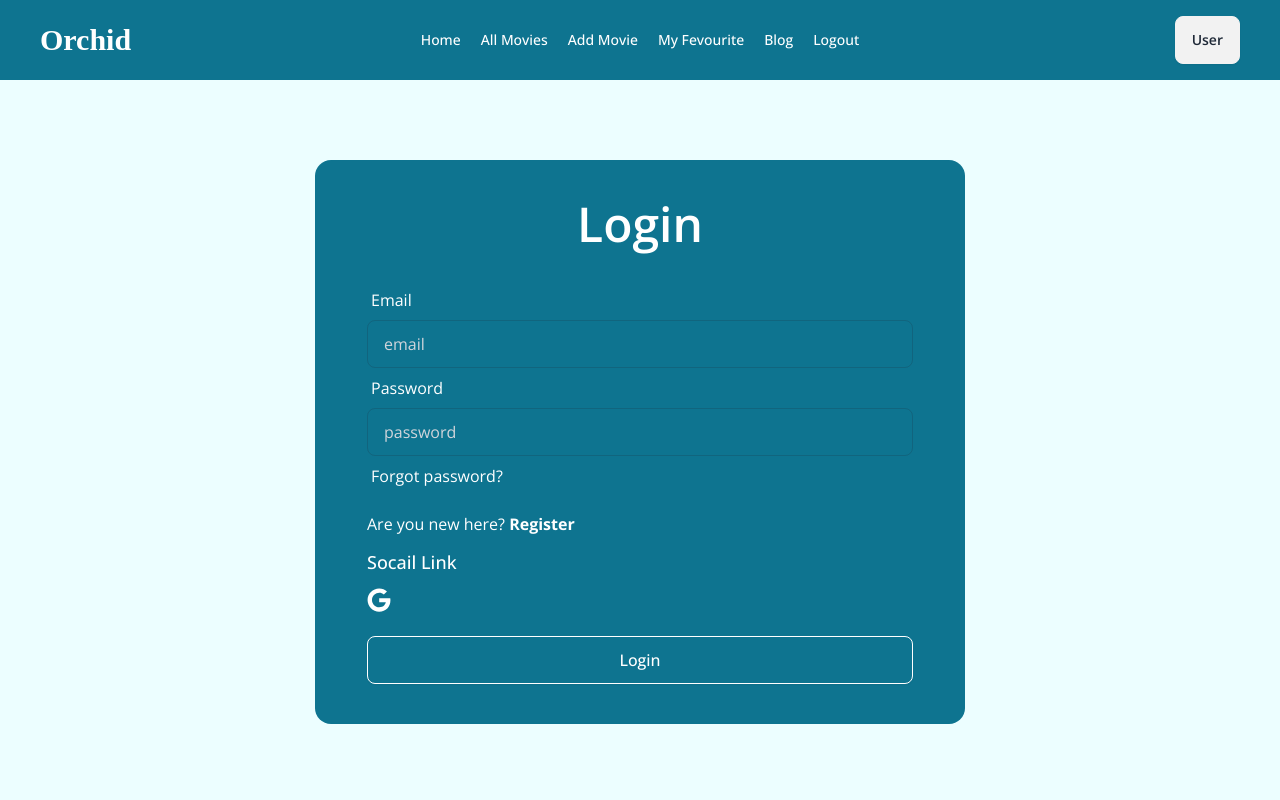
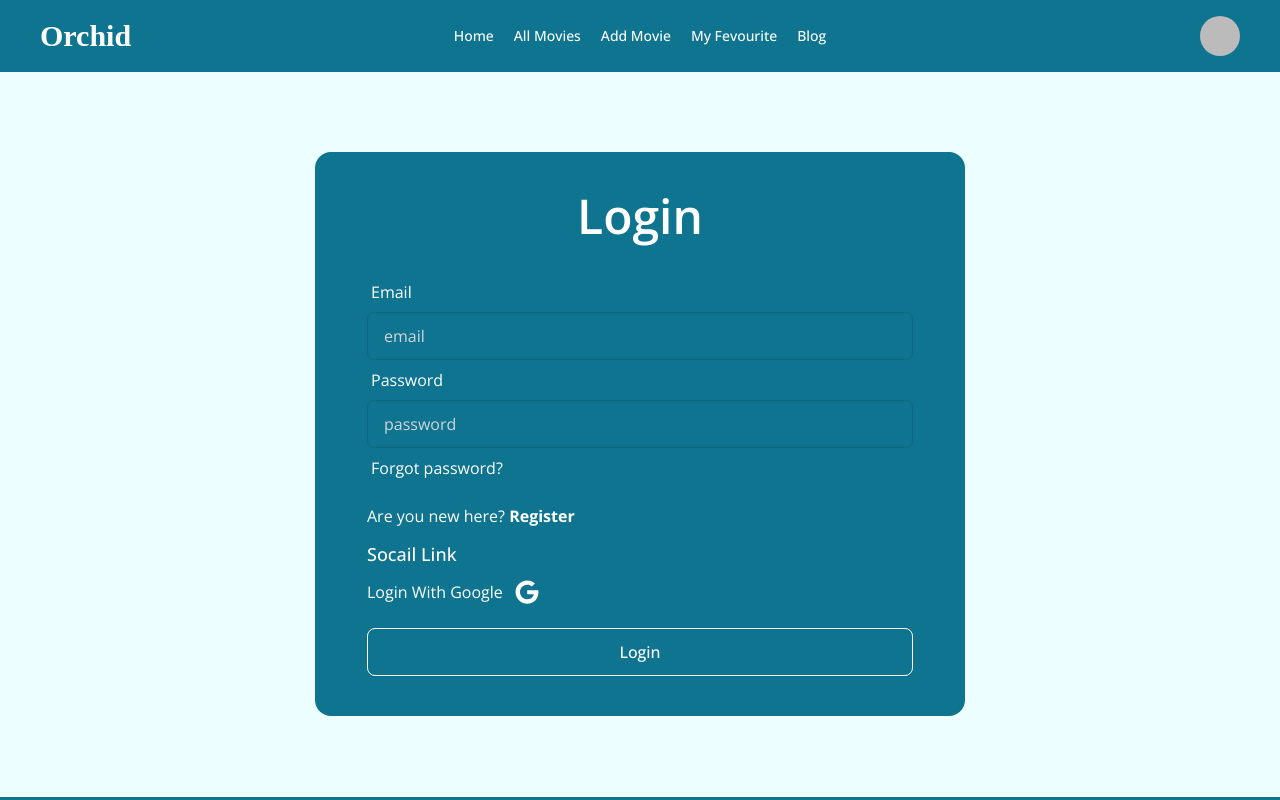
Before and after one commit to sanjitgh/orchid-frontend, a React (Vite) app: page /login in a window 1280 px wide. Shown: the top 800 px of the page. Built offline with nearby package versions, Linux system fonts and the light colour scheme; no server answers; sample sign-in values are in the browser's storage; a web font is replaced by a local one.

Commit message:
host user data load in db

```diff
--- a/src/Pages/AddMovie.jsx
+++ b/src/Pages/AddMovie.jsx
@@ -1,8 +1,11 @@
-import { useState } from "react";
+import { useContext, useState } from "react";
 import toast from "react-hot-toast";
 import Swal from "sweetalert2";
+import { AuthContext } from "../provaider/AuthProvaider";
 
 const AddMovie = () => {
+  const user = useContext(AuthContext)
+  console.log(user.user.email);
   const handelAddMovie = (e) => {
     e.preventDefault();
     const form = e.target;
--- a/src/Pages/Login.jsx
+++ b/src/Pages/Login.jsx
@@ -26,7 +26,12 @@ const Login = () => {
 
   const handelLoginWithGoogle = () => {
     handelGoogleLogin().then((res) => {
-      navigate(location.state);
+      if(location.state){
+        navigate(location.state);
+      }
+      else{
+        navigate("/")
+      }
     });
   };
 
@@ -80,8 +85,8 @@ const Login = () => {
             </div>
             <div className="my-3">
               <h3 className="text-lg font-medium mb-3">Socail Link</h3>
-              <Link onClick={handelLoginWithGoogle} className="text-2xl">
-                <FaGoogle />
+              <Link onClick={handelLoginWithGoogle} className="text-base flex items-center gap-3">
+                Login With Google <FaGoogle  className="text-2xl"/>
               </Link>
             </div>
             <div className="form-control mt-6">
--- a/src/Pages/Register.jsx
+++ b/src/Pages/Register.jsx
@@ -28,8 +28,26 @@ const Register = () => {
       return toast.error("You need at least one number letter.");
     }
 
+    const newUser = {
+      name, image, email
+    }
+
     createUser(email, password)
       .then((res) => {
+
+        // save user info to the database
+        fetch("http://localhost:5000/users",{
+          method: "POST",
+          headers:{
+            'content-type': "application/json",
+          },
+          body:JSON.stringify(newUser)
+        })
+        .then(res => res.json())
+        .then(data => {
+          console.log(data);
+        })
+
         manageProfile(name, image);
         navigate("/");
       })
--- a/src/components/Banner.jsx
+++ b/src/components/Banner.jsx
@@ -14,7 +14,7 @@ const Banner = () => {
     <>
       <Swiper navigation={true} modules={[Navigation]} className="mySwiper">
         <SwiperSlide>
-          <div className="bg-[url('https://i.ibb.co.com/VMNFRq9/71-AX0-J-Iq-L.jpg')] bg-center bg-cover bg-no-repeat min-h-[750px] relative flex justify-center items-center">
+          <div className="bg-[url('https://i.ibb.co.com/VMNFRq9/71-AX0-J-Iq-L.jpg')] bg-center bg-cover bg-no-repeat min-h-[800px] relative flex justify-center items-center">
             <div className="absolute inset-0 bg-black/50 flex items-center justify-center"></div>
             <div className="z-10 text-white text-center">
               <h1 className="font-bold md:text-5xl text-2xl mb-5">
@@ -29,7 +29,7 @@ const Banner = () => {
           </div>
         </SwiperSlide>
         <SwiperSlide>
-          <div className="bg-[url('https://i.ibb.co.com/mFfjxD8/3-JCa-Eki-Sw-WKAwg-LMjp-Ch-F3-1200-80.jpg')] bg-center bg-cover bg-no-repeat min-h-[750px] relative flex justify-center items-center">
+          <div className="bg-[url('https://i.ibb.co.com/mFfjxD8/3-JCa-Eki-Sw-WKAwg-LMjp-Ch-F3-1200-80.jpg')] bg-center bg-cover bg-no-repeat min-h-[800px] relative flex justify-center items-center">
             <div className="absolute inset-0 bg-black/50 flex items-center justify-center"></div>
             <div className="z-10 text-white text-center">
               <h1 className="font-bold md:text-5xl text-2xl mb-5">
@@ -44,7 +44,7 @@ const Banner = () => {
           </div>
         </SwiperSlide>
         <SwiperSlide>
-          <div className="bg-[url('https://i.ibb.co.com/9YkqMjJ/fast-x-poster-header.jpg')] bg-center bg-cover bg-no-repeat min-h-[750px] relative flex justify-center items-center">
+          <div className="bg-[url('https://i.ibb.co.com/9YkqMjJ/fast-x-poster-header.jpg')] bg-center bg-cover bg-no-repeat min-h-[800px] relative flex justify-center items-center">
             <div className="absolute inset-0 bg-black/50 flex items-center justify-center"></div>
             <div className="z-10 text-white text-center">
               <h1 className="font-bold md:text-5xl text-2xl mb-5">Fast X</h1>
--- a/src/components/Footer.jsx
+++ b/src/components/Footer.jsx
@@ -50,7 +50,7 @@ const Footer = () => {
             <Link to={""} className="text-base font-normal hover:text-gray-200 transition-all">
               Newsletter
             </Link>
-            <Link to={"/"} className="text-base font-normal hover:text-gray-200 transition-all">
+            <Link to={"/blog"} className="text-base font-normal hover:text-gray-200 transition-all">
               Blog
             </Link>
           </nav>
--- a/src/components/Header.jsx
+++ b/src/components/Header.jsx
@@ -1,6 +1,7 @@
 import { useContext } from "react";
 import { Link, NavLink } from "react-router-dom";
 import { AuthContext } from "../provaider/AuthProvaider";
+import { FaUser } from "react-icons/fa";
 
 const Header = () => {
   const { handelLogout, user } = useContext(AuthContext);
@@ -48,7 +49,7 @@ const Header = () => {
       </NavLink>
 
       {user ? (
-        <NavLink onClick={handelLogout}>Logout</NavLink>
+        ""
       ) : (
         <div className="flex flex-col lg:flex-row gap-3">
           <NavLink
@@ -108,7 +109,31 @@ const Header = () => {
         </ul>
       </div>
       <div className="navbar-end">
-        <a className="btn">User</a>
+        {user ? (
+          <div className="relative text-2xl cursor-pointer group">
+            <img
+              className="rounded-full w-10 h-10"
+              src={user?.photoURL}
+              alt="profile-photo"
+            />
+
+            <div className="absolute bg-cyan-700 px-5 py-3 top-[60px] -right-8 w-56 z-50 opacity-0 invisible group-hover:opacity-100 group-hover:visible transition-all duration-300">
+              <h2 className="text-lg font-medium mb-3">
+                {user && user?.displayName}
+              </h2>
+              <button
+                onClick={handelLogout}
+                className="bg-red-600 text-base px-5 py-2 cursor-pointer rounded-sm"
+              >
+                Logout
+              </button>
+            </div>
+          </div>
+        ) : (
+          <div className="text-2xl cursor-pointer">
+            <FaUser></FaUser>
+          </div>
+        )}
       </div>
     </div>
   );
```
Also changed, not shown: 1 other file (tests, documents, lock files or other folders).
